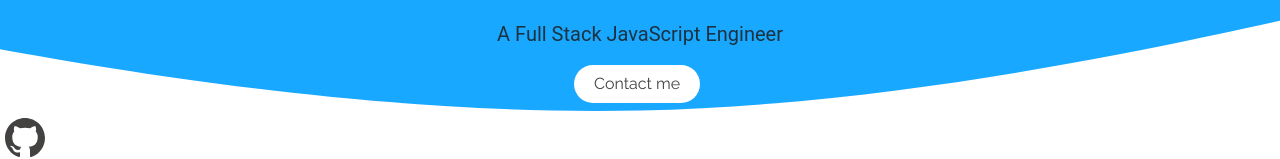
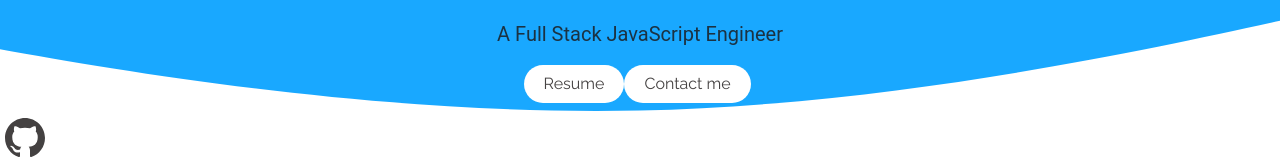
Before and after one commit to BisiDavi/portfolio, a Next.js app: page / in a window 1280 px wide. Shown: the part 152-311 px from the top of the page. Built offline with nearby package versions, Linux system fonts and the light colour scheme.

Commit message:
banner updated

```diff
--- a/components/banner.tsx
+++ b/components/banner.tsx
@@ -13,9 +13,9 @@ export default function Banner() {
                 </h1>
                 <p>A Full Stack JavaScript Engineer</p>
                 <div className="button-group">
-          {/* <a href='/resume.pdf' download='Olubisi_david.pdf'>
-                        <Button text='Resume' bgColor='white' color='black' />
-                    </a> */}
+                    <a href="/resume.pdf" download="Olubisi_david.pdf">
+                        <Button text="Resume" bgColor="white" color="black" />
+                    </a>
                     <a href="#contact">
                         <Button text="Contact me" />
                     </a>
--- a/package.json
+++ b/package.json
@@ -9,6 +9,8 @@
         "lint": "next lint"
     },
     "dependencies": {
+        "@contentful/rich-text-react-renderer": "^15.4.0",
+        "contentful": "^9.0.2",
         "mongoose": "^5.13.2",
         "next": "11.0.1",
         "react": "17.0.2",
```
Also changed, not shown: 1 other file (tests, documents, lock files or other folders). Lines whose indentation alone changed are shown as unchanged.
